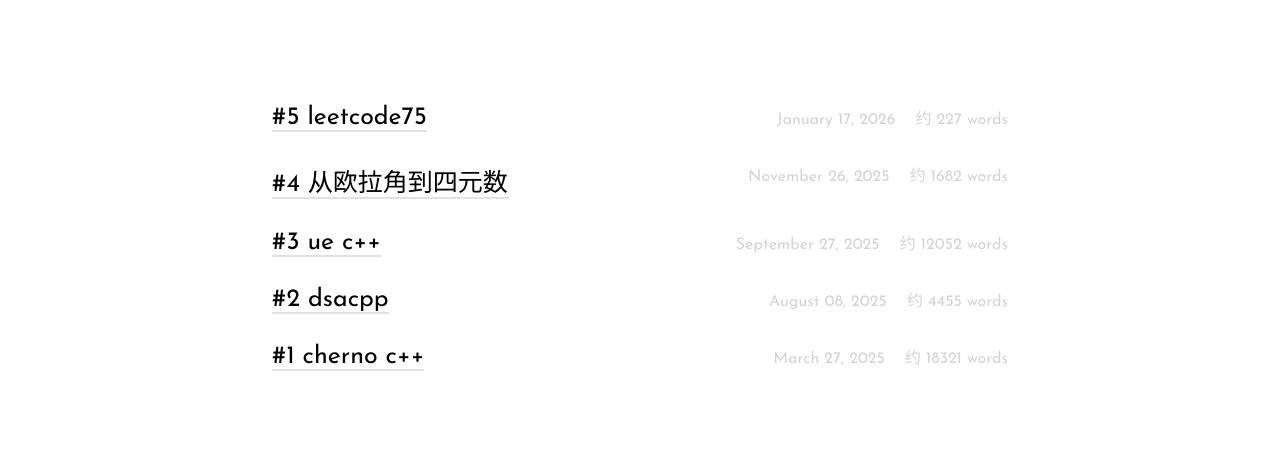
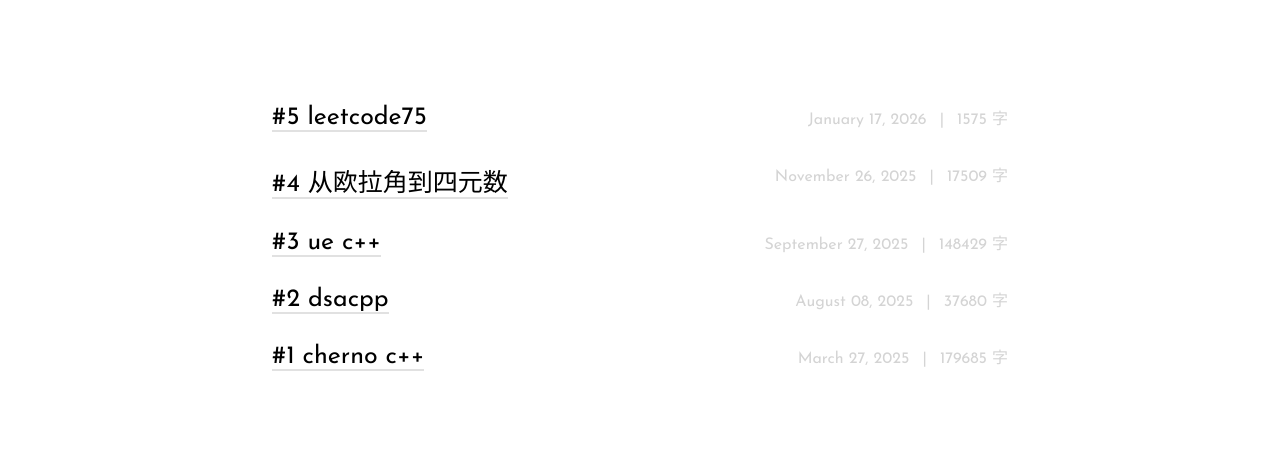
Before and after one commit to Chocomintopia/Chocomintopia.Github.io, a Jekyll site: the page built from index.html, in a window 1280 px wide. Shown: the part 192-648 px from the top of the page. Built offline with Jekyll 4.4.1, drawn with Linux system fonts in a browser that asks for light colours; nearby versions of some CDN libraries; the list of posts is cut into pages by our own code.

Commit message:
Update count words

```diff
--- a/index.html
+++ b/index.html
@@ -15,9 +15,10 @@
                 </span>
                 <span class="post-time alignable pull-right">
                     <time>{{ post.date | date: '%B %d, %Y '}}</time>
-                    <!-- 下面这行是用于计算字数的 必要时可删去 -->
-                    <span style="margin-left: 15px;">约 {{ post.content | strip_html | number_of_words }} words</span>
-                    <!-- 上面这行是用于计算字数的 必要时可删去-->
+                    <!-- 下面是用于计算字数的 必要时可删去 -->
+                    <span style="margin: 0 8px;">|</span>
+                    <span>{{ post.content | strip_html | size }} 字</span>
+                    <!-- 上面是用于计算字数的 必要时可删去-->
                 </span>
                 <div style="clear:both"></div>
             </div>
```
Also changed, not shown: _layouts/post.html (+4 -3 lines).
